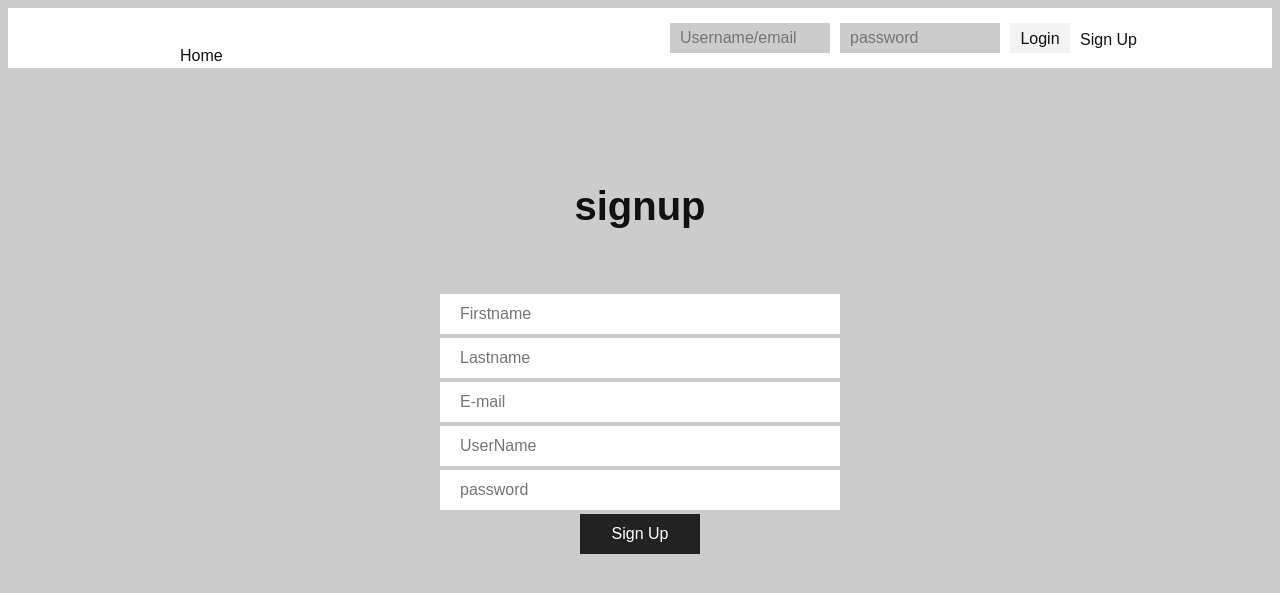
After one commit to randikawann/SampleLoginSystem, a PHP site: page /signup.php in a window 1280 px wide. The commit adds this page. Shown: the top 593 px of the page. Run offline with PHP 8.4, Linux system fonts and the light colour scheme.

Commit message:
complete structure of signup page

```diff
--- /dev/null
+++ b/signup.php
@@ -0,0 +1,20 @@
+<?php
+	include_once 'header.php';
+?>
+	<section class="main-container">
+		<div class="main-wrapper">
+			<h2>signup</h2>
+			<form class="signup-form">
+				<input type="text" name="first" placeholder="Firstname">
+				<input type="text" name="last" placeholder="Lastname">
+				<input type="text" name="email" placeholder="E-mail">
+				<input type="text" name="uid" placeholder="UserName">
+				<input type="password" name="pwd" placeholder="password">
+				<button type="submit" name="submit">Sign Up</button>
+			</form>
+		</div>
+	</section>
+
+<?php
+	include_once 'footer.php';
+?>
--- a/style.css
+++ b/style.css
@@ -154,3 +154,41 @@ header .nav-login a{
 	text-align: center;
 	padding-top: 40px;
 }
+
+
+
+/* Sign up style*/
+.signup-form{
+	width: 400px;
+	margin: 0 auto;
+	padding-top: 30px;
+}
+
+.signup-form input{
+	width: 90%;
+	height: 40px;
+	padding: 0px 5%;
+	margin-bottom: 4px;
+	border: none;
+	background-color: #fff;
+	font-family: arial;
+	font-size: 16px;
+	color:#111;
+	line-height: 40px;
+}
+
+.signup-form button{
+	display: block;
+	width: 30%;
+	margin: 0 auto;
+	height: 40px;
+	border: none;
+	background-color: #222;
+	font-family: arial;
+	font-size: 16px;
+	color:#fff;
+	cursor: pointer;
+}
+.signup-form button:hover {
+	background-color: #333;
+	}
```
